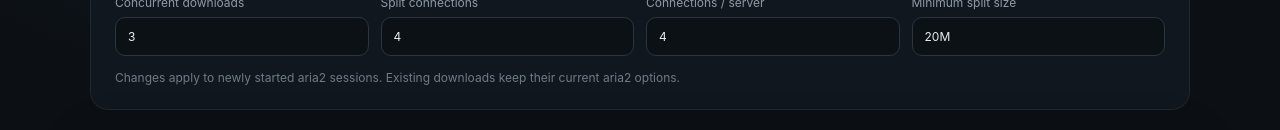
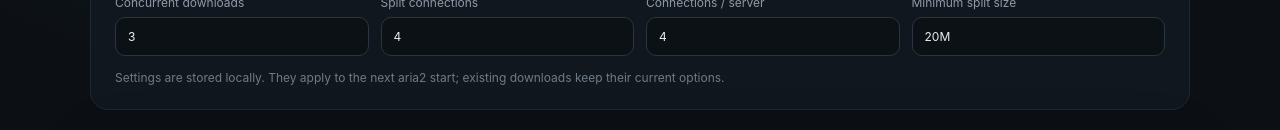
Before and after one commit to sibainugameing/orbuffer, a React (Vite) app: page / in a window 1280 px wide. Both pictures are taken after a click on the button "Settings". Shown: the part 454-584 px from the top of the page. Built offline with nearby package versions, Linux system fonts and the light colour scheme.

Commit message:
Clarify aria2 settings apply timing

```diff
--- a/frontend/App.tsx
+++ b/frontend/App.tsx
@@ -170,7 +170,7 @@ export default function App() {
         maxConnectionPerServer: settings.maxConnectionPerServer,
         minSplitSize: settings.minSplitSize,
       });
-      setMessage("aria2 RPC is running on localhost:6800.");
+      setMessage("Settings saved. They apply the next time OrBuffer starts aria2.");
       await refresh();
     } catch (reason) {
       setError(String(reason));
@@ -244,7 +244,7 @@ export default function App() {
               {showSettings ? "Hide settings" : "Settings"}
             </button>
             <button className="secondary-button" onClick={() => void startAria2()} disabled={busy}>
-              {running ? "Apply settings" : "Start aria2"}
+              {running ? "Save settings" : "Start aria2"}
             </button>
           </div>
         </section>
@@ -304,7 +304,7 @@ export default function App() {
             </div>
 
             <p className="settings-note">
-              Changes apply to newly started aria2 sessions. Existing downloads keep their current aria2 options.
+              Settings are stored locally. They apply to the next aria2 start; existing downloads keep their current options.
             </p>
           </section>
         )}
```
